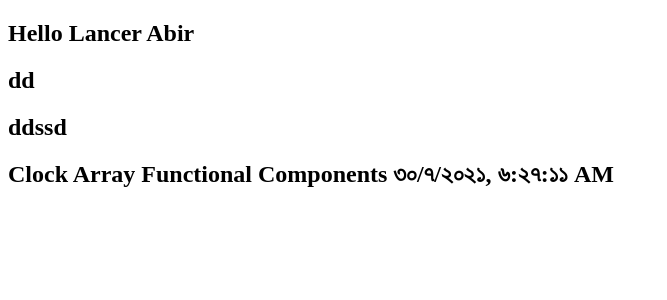
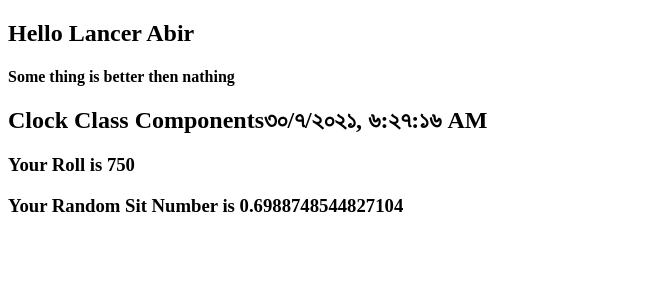
Before and after one commit to LancerAbir/learn-with-sumit, a React (Create React App) app in the folder react-js/lesson-3/: page / in a window 1280 px wide. Shown: the top 300 px of the page, without its empty margins (0-667 px from the left). Built offline with nearby package versions, Linux system fonts and the light colour scheme.

Commit message:
lesson 7 complete

```diff
--- a/react-js/lesson-3/src/App.js
+++ b/react-js/lesson-3/src/App.js
@@ -1,13 +1,14 @@
-import React from "react";
+import React, { useState } from "react";
 import Clock from "./Components/Clock";
 import Test from "./Components/Test";
 
 function App() {
+   const [state, setstate] = useState(150);
    return (
       <div>
          <h2>Hello Lancer Abir </h2>
          <Test />
-         <Clock local="bn-BD" />
+         <Clock local="bn-BD" number={state} />
       </div>
    );
 }
--- a/react-js/lesson-3/src/Components/Clock.js
+++ b/react-js/lesson-3/src/Components/Clock.js
@@ -1,13 +1,67 @@
-import React from "react";
+// import React from "react";
 
-const Clock = ({ local }) => {
-   return (
-      <div>
-         <h2>
-            Clock Array Functional Components {new Date().toLocaleString(local)}{" "}
-         </h2>
-      </div>
-   );
-};
+// const Clock = ({ local }) => {
+//    return (
+//       <div>
+//          <h2>
+//             Clock Array Functional Components {new Date().toLocaleString(local)}{" "}
+//          </h2>
+//       </div>
+//    );
+// };
 
-export default Clock;
+// export default Clock;
+
+import React, { Component } from "react";
+
+export default class Clock extends Component {
+   state = {
+      data: new Date(),
+      classComponent: "Clock Class Components",
+      count: 1,
+      plus: 5,
+      minus: 2,
+      random: 0,
+   };
+
+   componentDidMount() {
+      setInterval(() => this.currentDate(), 1000);
+      this.setState((state, props) => ({
+         count: state.plus * props.number,
+      }));
+      setInterval(() => {
+         this.setState({
+            random: Math.random(),
+         });
+      }, 1000);
+   }
+
+   componentWillUnmount() {
+      clearInterval(() => this.currentDate(), 1000);
+   }
+
+   currentDate() {
+      this.setState({
+         data: new Date(),
+      });
+   }
+
+   render() {
+      const options = {
+         weekday: "long",
+         year: "numeric",
+         month: "long",
+         day: "numeric",
+      };
+      return (
+         <div>
+            <h2>
+               {this.state.classComponent}
+               {this.state.data.toLocaleString(this.props.local)}
+            </h2>
+            <h3>Your Roll is {this.state.count}</h3>
+            <h3>Your Random Sit Number is {this.state.random}</h3>
+         </div>
+      );
+   }
+}
--- a/react-js/lesson-3/src/Components/Test.js
+++ b/react-js/lesson-3/src/Components/Test.js
@@ -1,12 +1,11 @@
 import React from "react";
 
 const Test = () => {
-    return (
-        <div>
-            <h2>dd</h2>
-            <h2>ddssd</h2>
-        </div>
-    );
+   return (
+      <div>
+         <h4>Some thing is better then nathing</h4>
+      </div>
+   );
 };
 
 export default Test;
```
